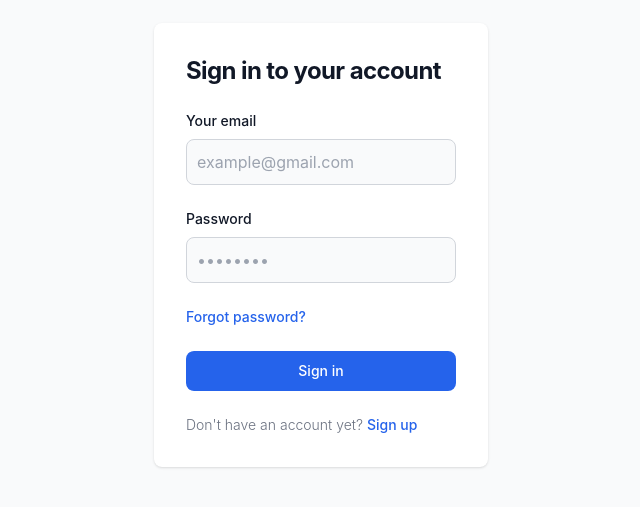
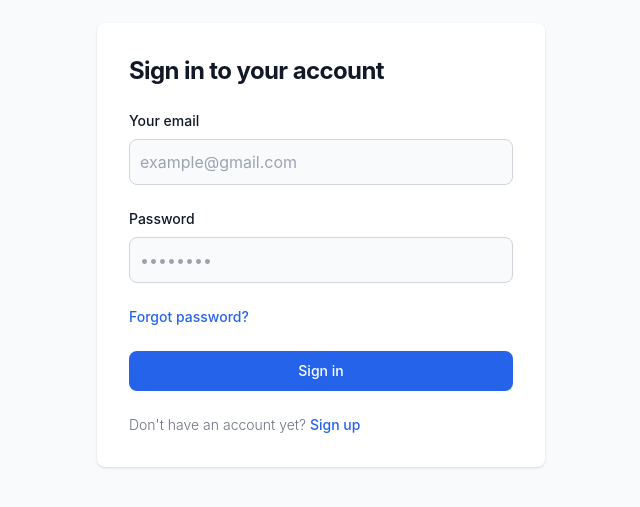
Before and after one commit to ajais-25/vidflow, a React (Vite) app in the folder client/: page /login in a window 1280 px wide. Shown: the part 155-662 px from the top of the page, without its empty margins (319-959 px from the left). Built offline with nearby package versions, Linux system fonts and the light colour scheme.

Commit message:
fix login and signup form size

```diff
--- a/client/src/pages/Login.jsx
+++ b/client/src/pages/Login.jsx
@@ -34,8 +34,7 @@
   };
 
   return (
-    <section className="h-screen flex justify-center items-center overflow-y-hidden bg-gray-50 dark:bg-gray-900">
-      <div className="flex flex-col items-center justify-center px-6 py-8 mx-auto md:h-screen lg:py-0">
+    <section className="h-screen flex justify-center items-center px-6 py-8 overflow-y-hidden bg-gray-50 dark:bg-gray-900">
       <div className="w-full bg-white rounded-lg shadow dark:border md:mt-0 sm:max-w-md xl:p-0 dark:bg-gray-800 dark:border-gray-700">
         <div className="p-6 space-y-4 md:space-y-6 sm:p-8">
           <h1 className="text-xl font-bold leading-tight tracking-tight text-gray-900 md:text-2xl dark:text-white">
@@ -110,7 +109,6 @@
           </form>
         </div>
       </div>
-      </div>
     </section>
   );
 };
--- a/client/src/pages/SignUp.jsx
+++ b/client/src/pages/SignUp.jsx
@@ -45,8 +45,7 @@
   };
 
   return (
-    <section className="h-screen flex justify-center items-center overflow-y-hidden bg-gray-50 dark:bg-gray-900">
-      <div className="flex flex-col items-center justify-center px-6 py-8 mx-auto md:h-screen lg:py-0">
+    <section className="h-screen flex justify-center items-center px-6 py-8 overflow-y-hidden bg-gray-50 dark:bg-gray-900">
       <div className="w-full bg-white rounded-lg shadow dark:border md:mt-0 sm:max-w-md xl:p-0 dark:bg-gray-800 dark:border-gray-700">
         <div className="p-6 space-y-4 md:space-y-6 sm:p-8">
           <h1 className="text-xl font-bold leading-tight tracking-tight text-gray-900 md:text-2xl dark:text-white">
@@ -160,7 +159,6 @@
           </form>
         </div>
       </div>
-      </div>
     </section>
   );
 };
```
Lines whose indentation alone changed are shown as unchanged.
